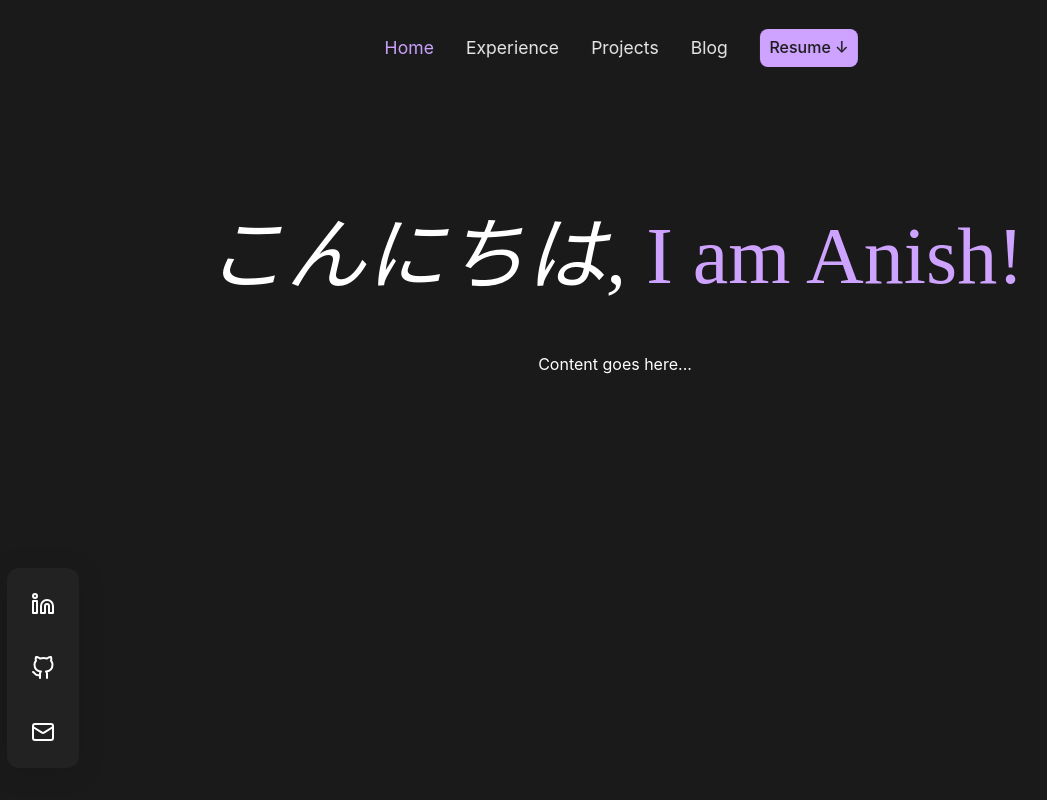
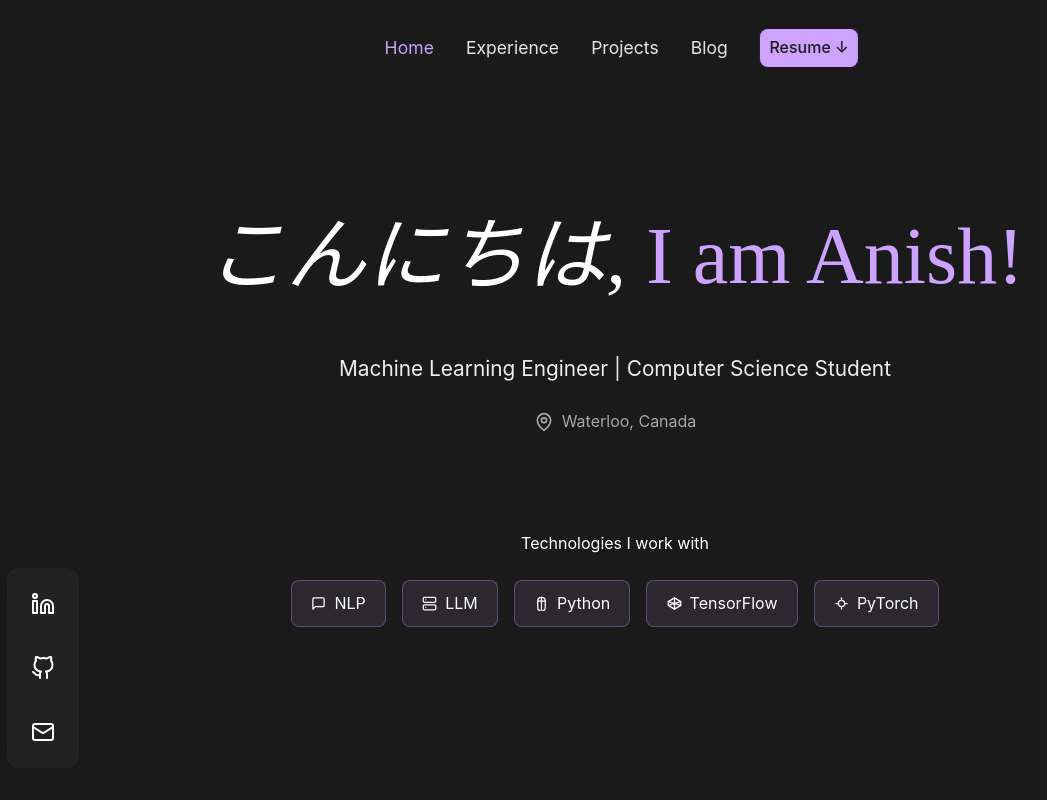
Before and after one commit to Anish-Reddy-K/anishreddyk.com, a plain HTML site: page index.html in a window 1280 px wide. Shown: the top 800 px of the page, without its empty margins (25-1072 px from the left). Drawn offline with Linux system fonts and the light colour scheme; a web font is replaced by a local one.

Commit message:
home page

```diff
--- a/index.html
+++ b/index.html
@@ -74,6 +74,70 @@
             opacity: 0;
         }
 
+        /* Add after your existing #home styles */
+        .subtitle {
+            font-size: 1.3rem;
+            color: #eeeeee;
+            margin-bottom: 1.5rem;
+            font-weight: 400;
+        }
+
+        .location {
+            display: flex;
+            align-items: center;
+            justify-content: center;
+            gap: 0.5rem;
+            font-size: 1rem;
+            color: #a7a7a7;
+            margin-bottom: 3rem;
+            opacity: 1;
+        }
+
+        .skills-container {
+            max-width: 700px;
+            margin: 3rem auto;
+        }
+
+        .skills-title {
+            margin-top: 6rem;
+            font-size: 1rem;
+            color: #ffffff;
+            margin-bottom: 1.5rem;
+            opacity: 1;
+        }
+
+        .skills-grid {
+            display: flex;
+            flex-wrap: wrap;
+            gap: 1rem;
+            justify-content: center;
+        }
+
+        .skill-tag {
+            background: rgba(206, 163, 255, 0.1);
+            padding: 0.6rem 1.2rem;
+            border-radius: 8px;
+            display: flex;
+            align-items: center;
+            gap: 0.5rem;
+            transition: all 0.3s ease;
+            border: 1px solid #cea3ff4f;
+        }
+
+        .skill-tag:hover {
+            background: rgba(206, 163, 255, 0.15);
+            border: 1px solid #cea3ff;
+        }
+
+        .skill-tag svg {
+            width: 15px;
+            height: 15px;
+        }
+
+        .skill-tag span {
+            color: #ffffff;
+            font-size: 1rem;
+        }
 
         /* Header styles remain the same */
         header {
@@ -422,7 +486,73 @@
     <main>
         <section id="home">
             <h1><span id="hello-text">Hello,</span> I am Anish!</h1>
-            <p>Content goes here...</p>
+            <div class="subtitle">Machine Learning Engineer | Computer Science Student</div>
+            <div class="location">
+                <svg xmlns="http://www.w3.org/2000/svg" width="20" height="20" viewBox="0 0 24 24" fill="none" stroke="currentColor" stroke-width="2" stroke-linecap="round" stroke-linejoin="round">
+                    <path d="M20 10c0 6-8 12-8 12s-8-6-8-12a8 8 0 0 1 16 0Z"></path>
+                    <circle cx="12" cy="10" r="3"></circle>
+                </svg>
+                Waterloo, Canada
+            </div>
+
+            <div class="skills-container">
+                <div class="skills-title">Technologies I work with</div>
+                <div class="skills-grid">
+                    <!-- NLP -->
+                    <div class="skill-tag">
+                        <svg xmlns="http://www.w3.org/2000/svg" width="24" height="24" viewBox="0 0 24 24" fill="none" stroke="currentColor" stroke-width="2" stroke-linecap="round" stroke-linejoin="round">
+                            <path d="M21 15a2 2 0 0 1-2 2H7l-4 4V5a2 2 0 0 1 2-2h14a2 2 0 0 1 2 2z"></path>
+                        </svg>
+                        <span>NLP</span>
+                    </div>
+
+                    <!-- LLM -->
+                    <div class="skill-tag">
+                        <svg xmlns="http://www.w3.org/2000/svg" width="24" height="24" viewBox="0 0 24 24" fill="none" stroke="currentColor" stroke-width="2" stroke-linecap="round" stroke-linejoin="round">
+                            <rect x="2" y="2" width="20" height="8" rx="2" ry="2"></rect>
+                            <rect x="2" y="14" width="20" height="8" rx="2" ry="2"></rect>
+                            <line x1="6" y1="6" x2="6.01" y2="6"></line>
+                            <line x1="6" y1="18" x2="6.01" y2="18"></line>
+                        </svg>
+                        <span>LLM</span>
+                    </div>
+
+                    <!-- Python -->
+                    <div class="skill-tag">
+                        <svg xmlns="http://www.w3.org/2000/svg" width="24" height="24" viewBox="0 0 24 24" fill="none" stroke="currentColor" stroke-width="2" stroke-linecap="round" stroke-linejoin="round">
+                            <path d="M12 2c-4 0-6 3-6 6v10c0 3 2 6 6 6s6-3 6-6V8c0-3-2-6-6-6Z"></path>
+                            <path d="M6 8h12"></path>
+                            <path d="M12 2v20"></path>
+                        </svg>
+                        <span>Python</span>
+                    </div>
+
+                    <!-- TensorFlow -->
+                    <div class="skill-tag">
+                        <svg xmlns="http://www.w3.org/2000/svg" width="24" height="24" viewBox="0 0 24 24" fill="none" stroke="currentColor" stroke-width="2" stroke-linecap="round" stroke-linejoin="round">
+                            <path d="M2 9 L12 3 L22 9 L22 15 L12 21 L2 15 Z"></path>
+                            <path d="M12 3 L12 21"></path>
+                            <path d="M2 9 L22 15"></path>
+                            <path d="M22 9 L2 15"></path>
+                        </svg>
+                        <span>TensorFlow</span>
+                    </div>
+
+                    <!-- PyTorch -->
+                    <div class="skill-tag">
+                        <svg xmlns="http://www.w3.org/2000/svg" width="24" height="24" viewBox="0 0 24 24" fill="none" stroke="currentColor" stroke-width="2" stroke-linecap="round" stroke-linejoin="round">
+                            <path d="M12 7a5 5 0 1 0 0 10 5 5 0 1 0 0-10z"></path>
+                            <line x1="12" y1="3" x2="12" y2="7"></line>
+                            <line x1="12" y1="17" x2="12" y2="21"></line>
+                            <line x1="3" y1="12" x2="7" y2="12"></line>
+                            <line x1="17" y1="12" x2="21" y2="12"></line>
+                        </svg>
+                        <span>PyTorch</span>
+                    </div>
+
+                    <!-- Add more skill tags as needed -->
+                </div>
+            </div>
             <div class="scroll-indicator">
                 <div class="scroll-circle"></div>
             </div>
@@ -477,6 +607,15 @@
     </main>
 
     <script>
+        window.addEventListener('load', () => {
+            // Reset scroll position to top on page refresh
+            if (window.location.hash) {
+                window.scrollTo(0, 0);
+                // Clear the hash without adding to browser history
+                history.replaceState(null, null, ' ');
+            }
+        });
+
         window.addEventListener('scroll', () => {
             const header = document.querySelector('header');
             if (window.scrollY > 1) {
```
